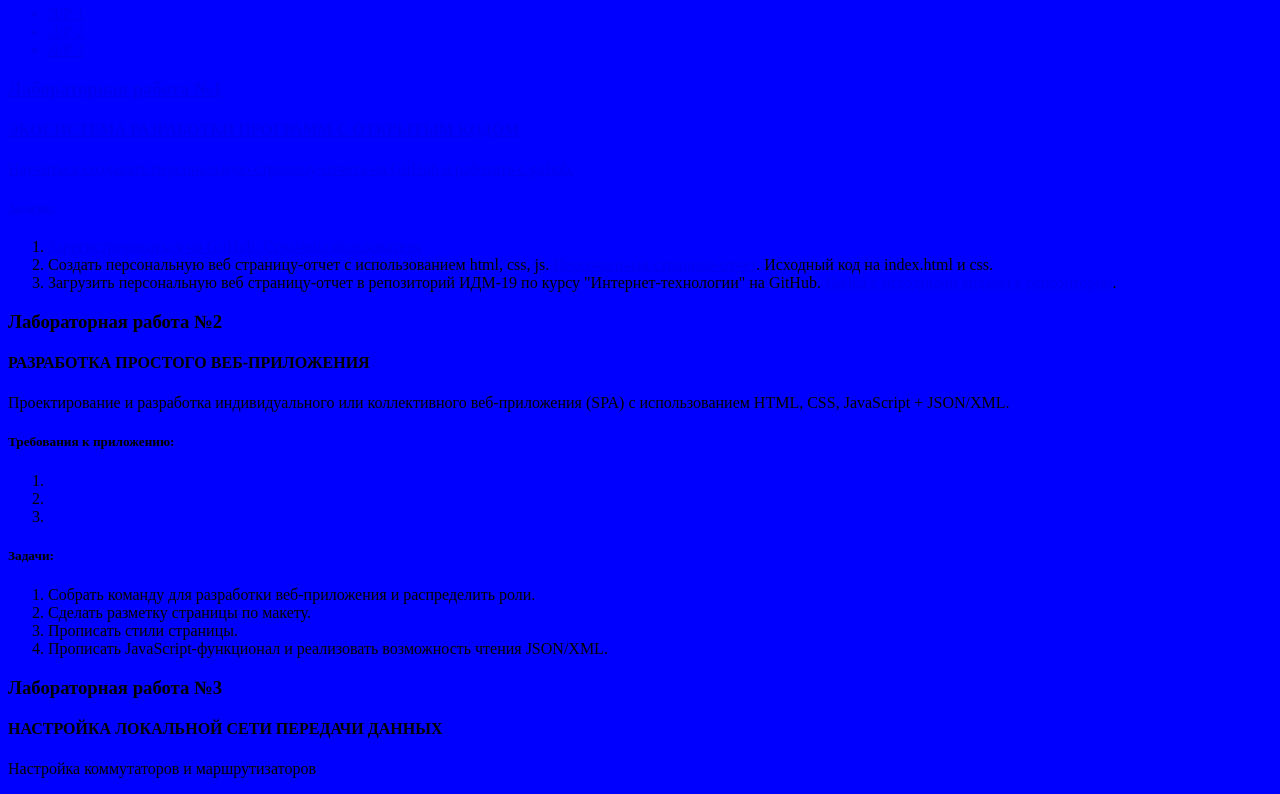
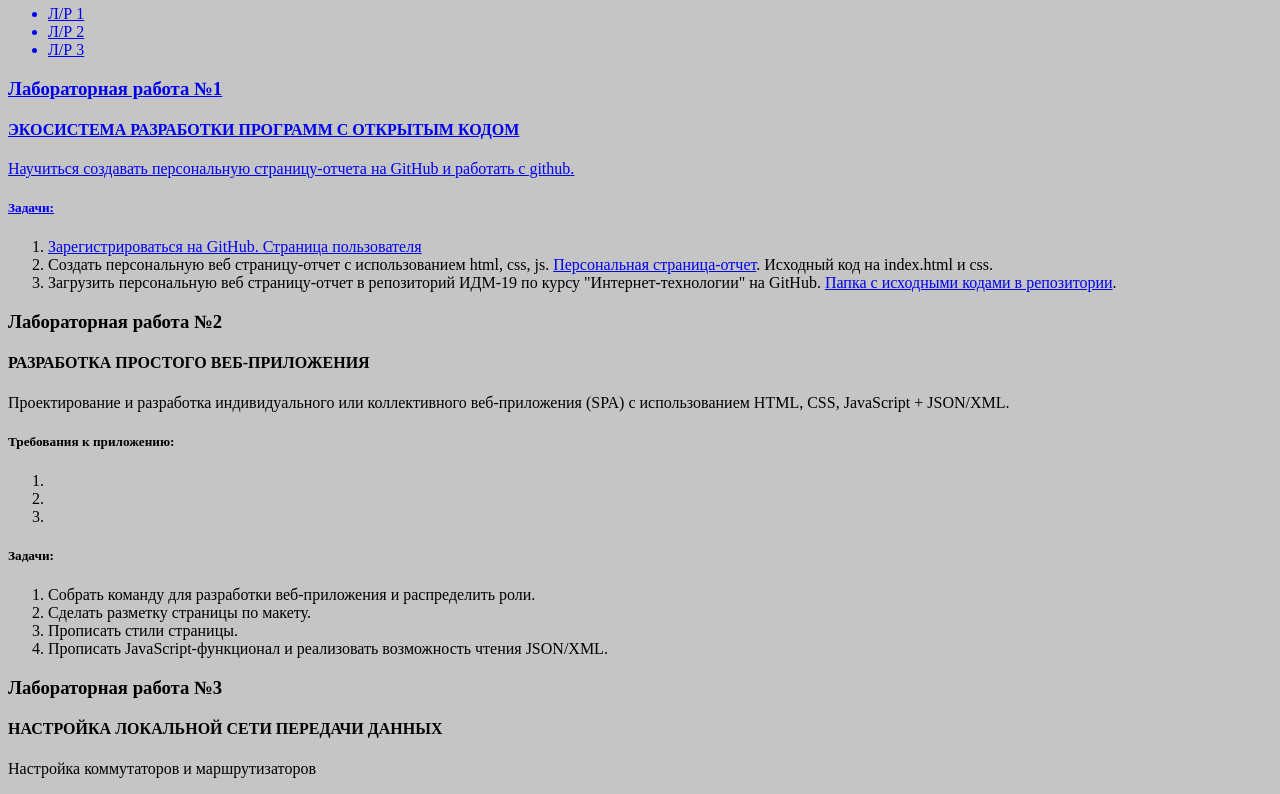
Before and after one commit to elenainet/elenainet.github.io, a plain HTML site: page index.html in a window 1280 px wide. Shown: the part 122-916 px from the top of the page. Drawn offline with Linux system fonts and the light colour scheme.

Commit message:
Update style.css

```diff
--- a/style.css
+++ b/style.css
@@ -1,3 +1,3 @@
 body {
-    background: blue;
+    background: #c5c5c5;
 }
```
